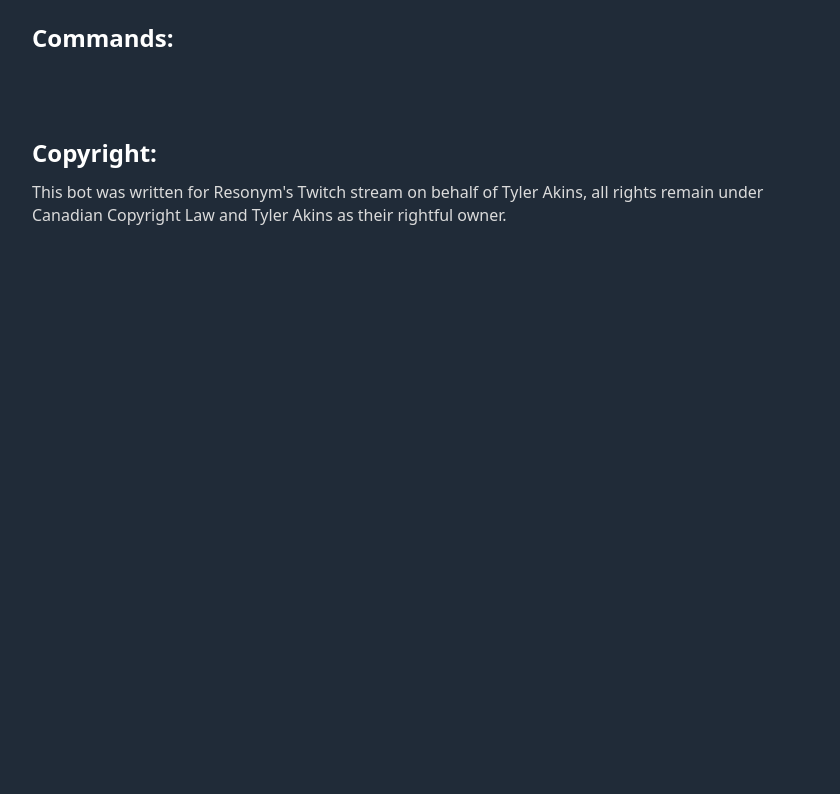
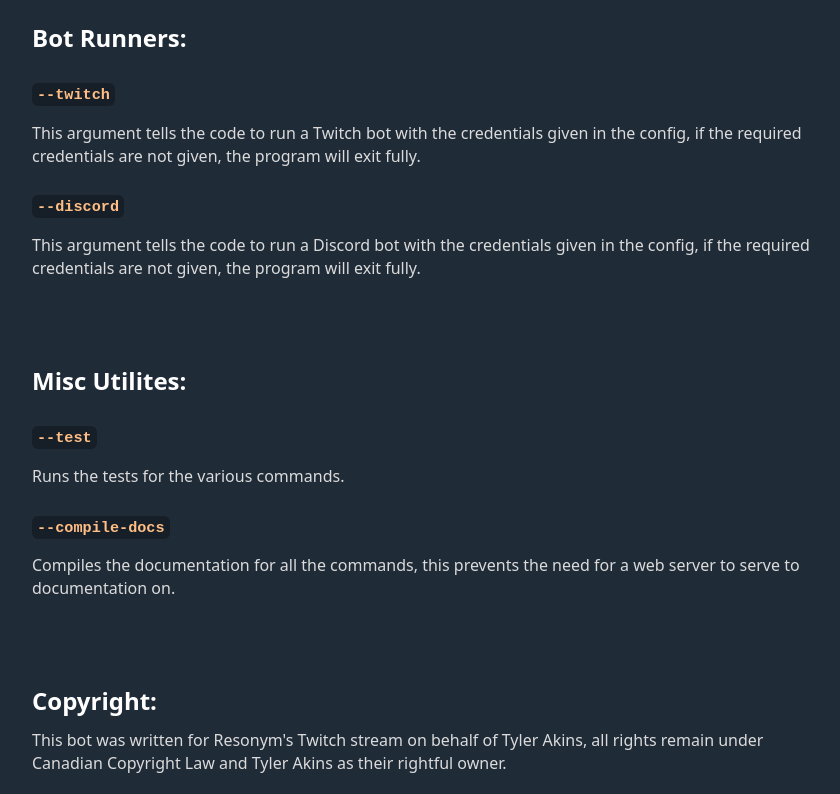
Before and after one commit to Oliver-Akins/points_counter, a website: page docs/cli-args.html in a window 1280 px wide. Shown: the part 76-870 px from the top of the page, without its empty margins (208-1048 px from the left). Before the commit the page ends 800 px from the top, so only its background shows below. Drawn offline with nearby package versions, Linux system fonts and the light colour scheme.

Commit message:
Add documentation about CLI args.

```diff
--- a/docs/cli-args.html
+++ b/docs/cli-args.html
@@ -9,8 +9,46 @@
     </head>
     <body>
         <h1>Points Counter Help</h1>
-        <h2>Commands:</h2>
-        <div></div>
+        <h2>Bot Runners:</h2>
+        <div id="twitch">
+            <h3><code>--twitch</code></h3>
+            <p>
+                This argument tells the code to run a Twitch bot with the
+                credentials given in the config, if the required credentials
+                are not given, the program will exit fully.
+            </p>
+        </div>
+        <div id="discord">
+            <h3><code>--discord</code></h3>
+            <p>
+                This argument tells the code to run a Discord bot with the
+                credentials given in the config, if the required credentials
+                are not given, the program will exit fully.
+            </p>
+        </div>
+        <div id="mixer" hidden>
+            <h3><code>--mixer</code></h3>
+            <p>
+                This argument tells the code to run a Mixer bot with the
+                credentials given in the config, if the required credentials
+                are not given, the program will exit fully.
+            </p>
+        </div>
+        <br><br>
+        <h2>Misc Utilites:</h2>
+        <div id="test">
+            <h3><code>--test</code></h3>
+            <p>
+                Runs the tests for the various commands.
+            </p>
+        </div>
+        <div id="compile-docs">
+            <h3><code>--compile-docs</code></h3>
+            <p>
+                Compiles the documentation for all the commands, this prevents
+                the need for a web server to serve to documentation on.
+            </p>
+        </div>
         <br><br>
         <h2>Copyright:</h2>
         This bot was written for Resonym's Twitch stream on behalf of Tyler Akins, all rights remain under Canadian Copyright Law and Tyler Akins as their rightful owner.
```
